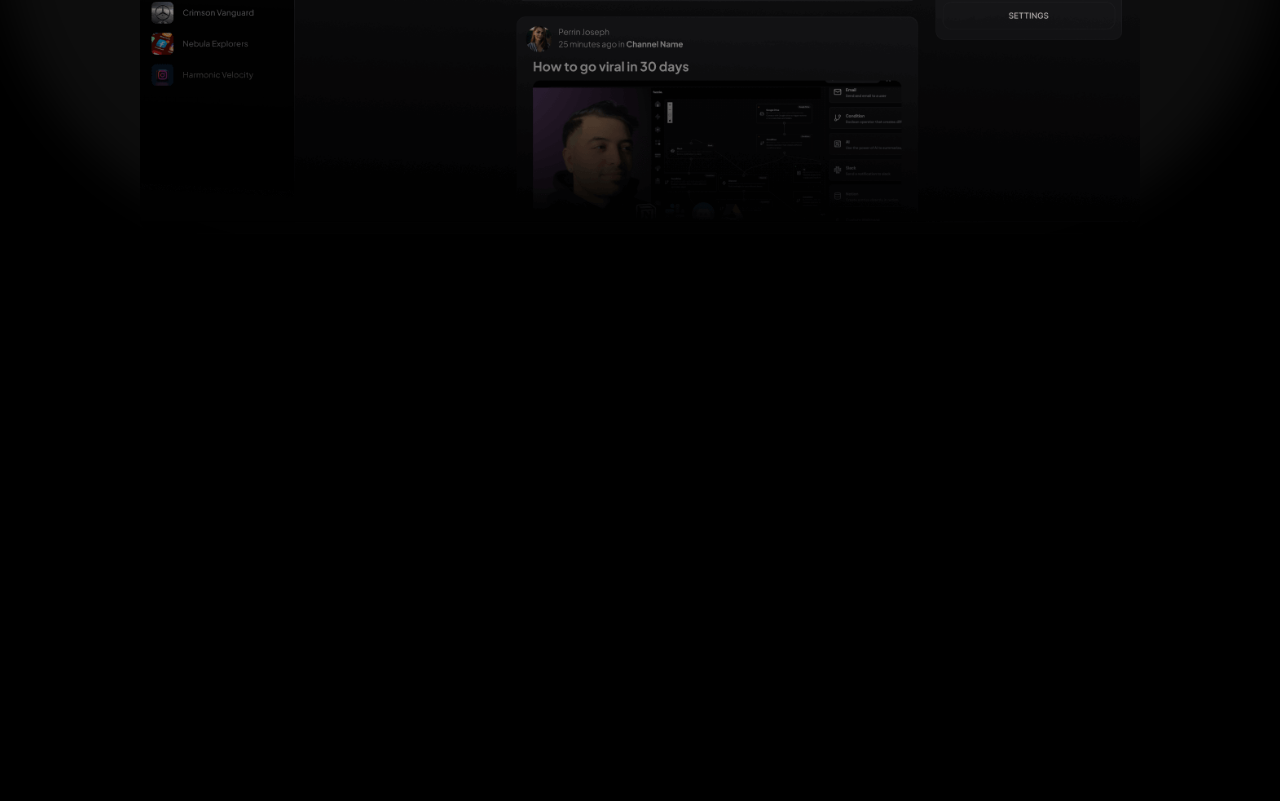
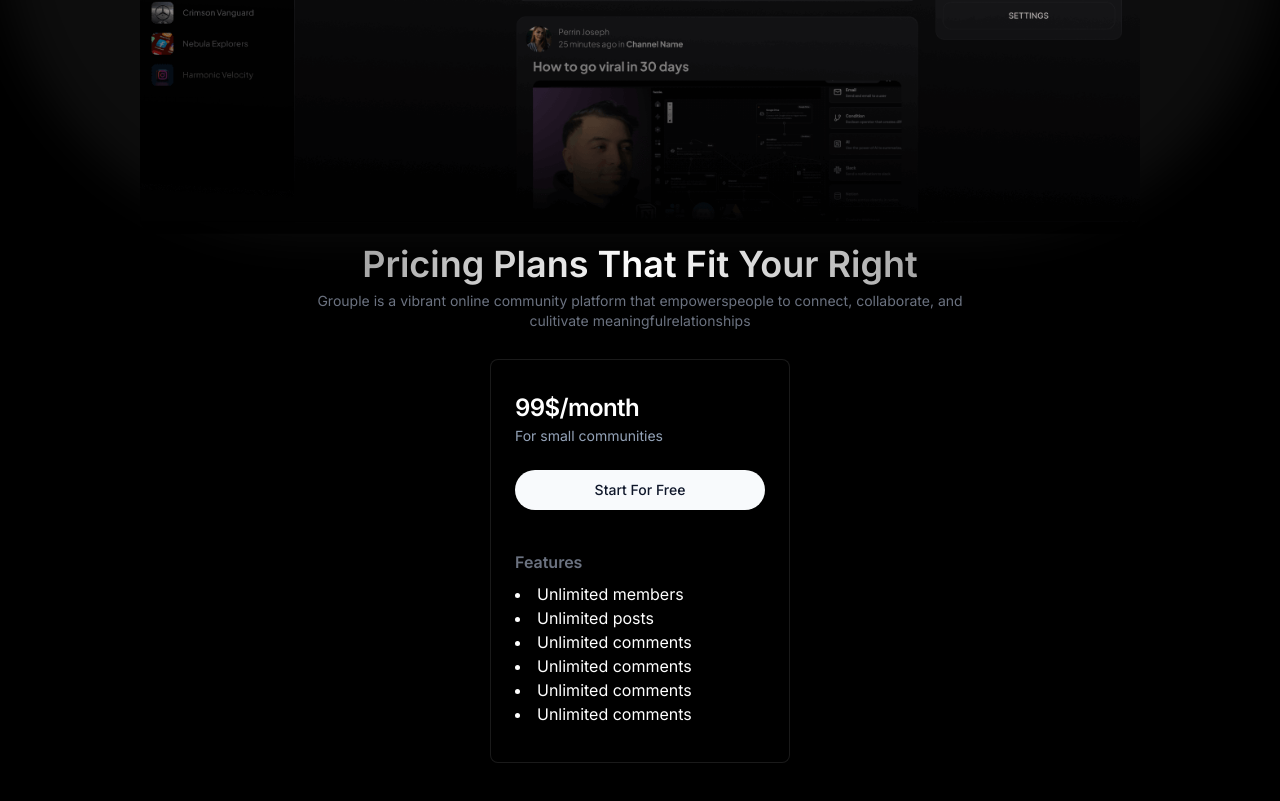
Before and after one commit to KevinPgn/lms-NEXT, a Next.js app: page / in a window 1280 px wide. Shown: the part 830-1631 px from the top of the page. Before the commit the page ends 1064 px from the top, so only its background shows below. Built offline with nearby package versions, Linux system fonts and the light colour scheme; no server answers.

Commit message:
action page

```diff
--- a/src/app/page.tsx
+++ b/src/app/page.tsx
@@ -1,6 +1,8 @@
 import { Headers } from "@/features/headers/Headers"
 import Image from "next/image"
 import {Plus} from "lucide-react"
+import {Card, CardContent, CardHeader, CardTitle, CardDescription} from "@/components/ui/card"
+import { Button } from "@/components/ui/button"
 
 export default function Home() {
   return (
@@ -27,6 +29,34 @@ export default function Home() {
         <Image src="/dashboard-snippet.png" alt="hero" width={1000} height={1000} className="mx-auto" />
       </div>
     </main>
+
+    {/* Section Pricing */}
+
+    <section className="mt-20 max-w-[1400px] mx-auto mb-10">
+      <h2 className="text-center text-4xl font-semibold bg-clip-text text-transparent bg-gradient-to-r from-white/20 via-white to-white/20 leading-tight">Pricing Plans That Fit Your Right</h2>
+      <p className="text-center text-sm text-gray-500 w-[700px] mx-auto mt-1 mb-5">Grouple is a vibrant online community platform that empowerspeople to connect, collaborate, and culitivate meaningfulrelationships</p>
+
+    <div className="flex items-center gap-5 justify-center mt-7">
+      <Card className="w-[300px] py-3 bg-black border-white/10 min-h-[300px] text-white">
+        <CardHeader>
+          <CardTitle>99$/month</CardTitle>
+          <CardDescription>For small communities</CardDescription>
+        </CardHeader>
+        <CardContent>
+          <Button className="w-full mb-10 rounded-full">Start For Free</Button>
+          <h3 className="text-md text-gray-500 font-semibold mb-2">Features</h3>
+          <ul className="list-disc list-inside">
+            <li>Unlimited members</li>
+            <li>Unlimited posts</li>
+            <li>Unlimited comments</li>
+            <li>Unlimited comments</li>
+            <li>Unlimited comments</li>
+            <li>Unlimited comments</li>
+          </ul>
+        </CardContent>
+      </Card>
+    </div>
+    </section>
   </>
   );
 }
```
